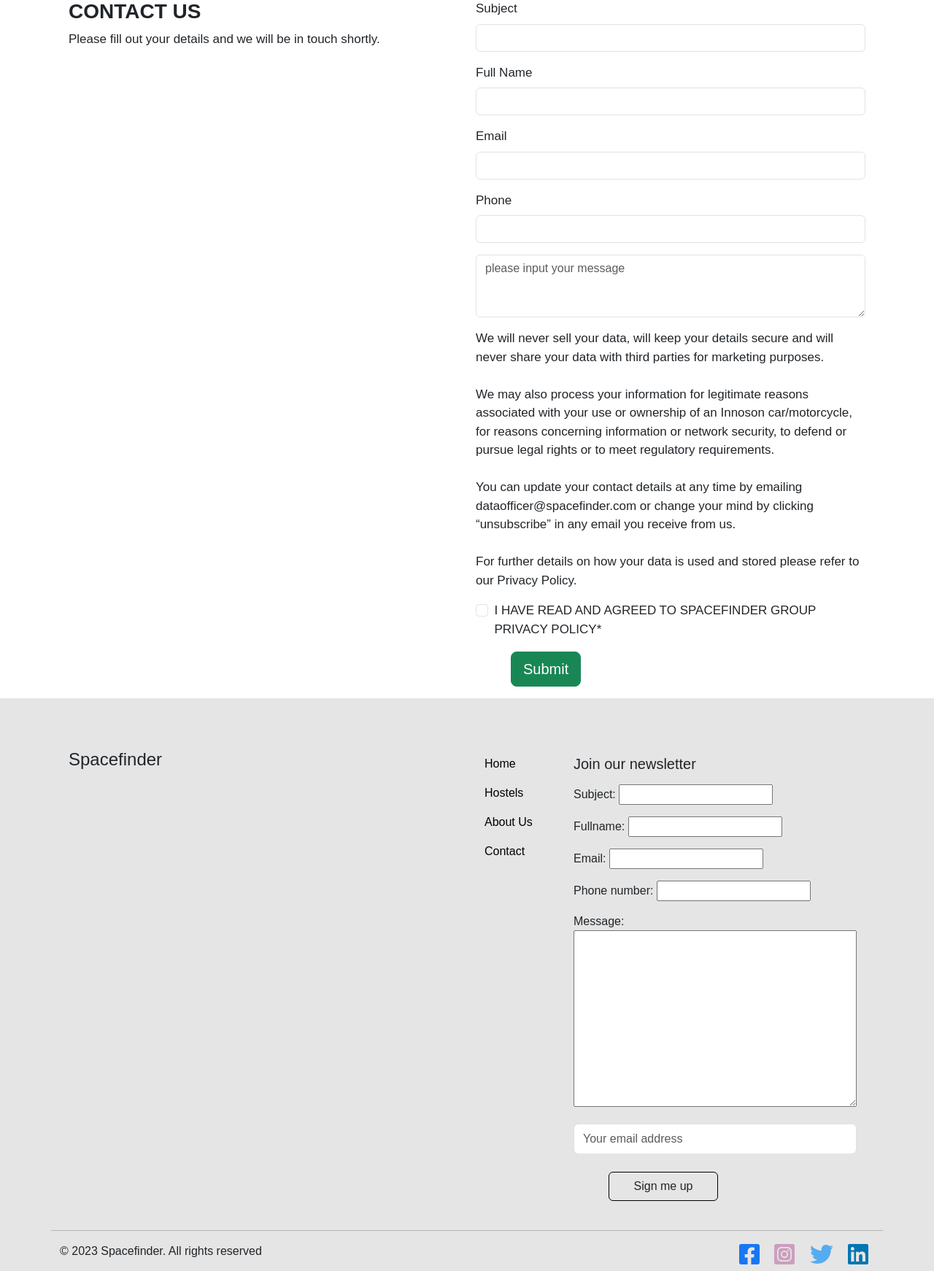
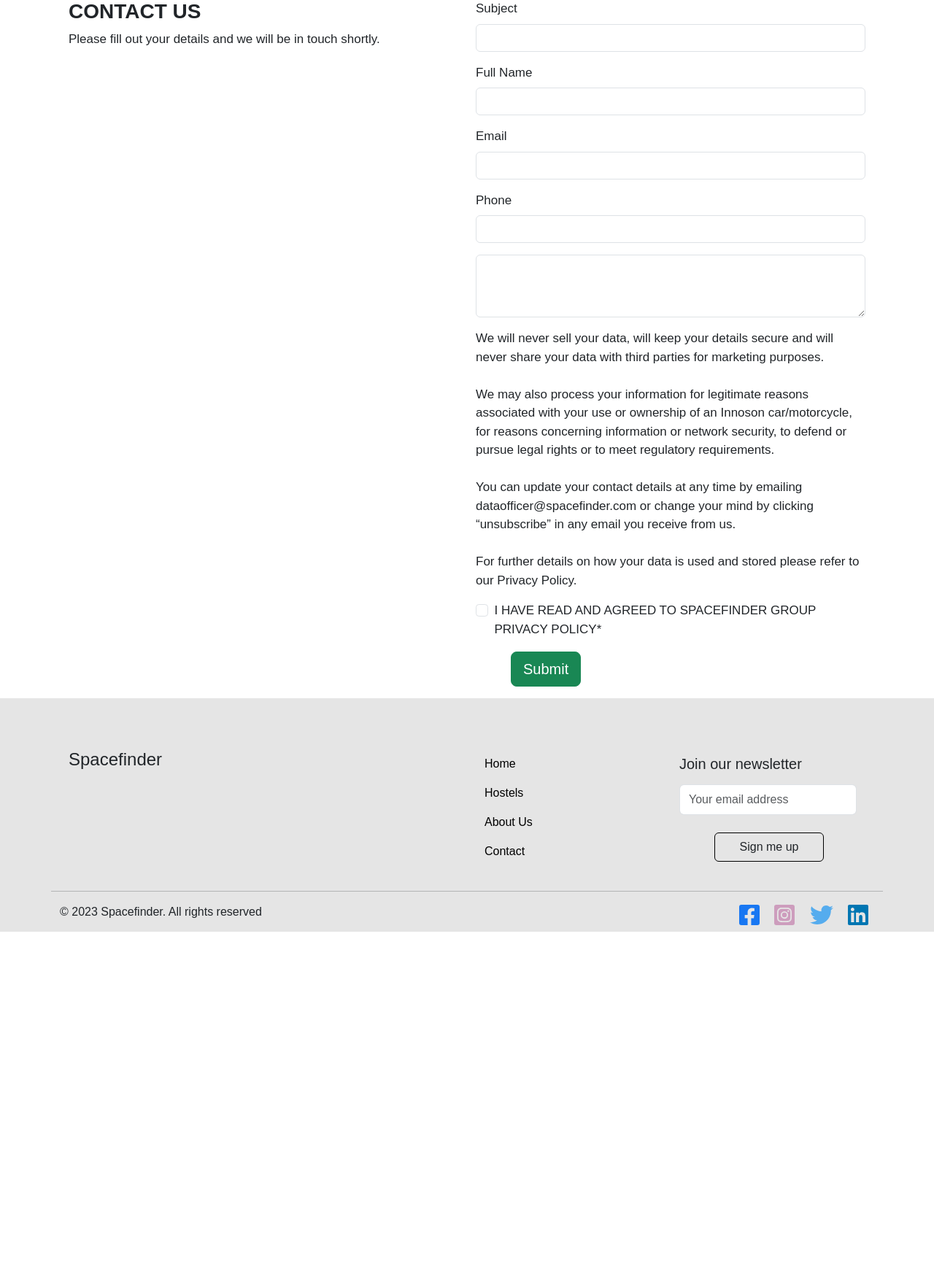
Before and after one commit to Ade1damola/spacefinder, a Django app: page /contact/ in a window 1280 px wide. Shown: the part 757-2499 px from the top of the page at 73% size. After the commit the page ends 2034 px from the top, so only its background shows below. Run offline with Django 4.2, Linux system fonts and the light colour scheme; some libraries are stand-ins or nearby versions.

Commit message:
unverified changes

```diff
--- a/base/templates/base/confirm_pay.html
+++ b/base/templates/base/confirm_pay.html
@@ -8,6 +8,7 @@
     <div class="confirm d-flex justify-content-around">
         <div class="pay_left">
             <form class="container">
+              {% csrf_token %}
               <div class="mb-4">
                 <select class="form-select">
                   <option>Credit or Debit</option>
--- a/base/templates/base/contact.html
+++ b/base/templates/base/contact.html
@@ -15,29 +15,34 @@
               {% csrf_token %}
                 <div class="mb-3">
                   <label for="exampleFormControlInput1" class="form-label">Subject</label>
-                  <input type="text" class="form-control">
+                  <input type="text" class="form-control" name="subject" required>
                 </div><div class="mb-3">
                   <label for="exampleFormControlInput1" class="form-label">Full Name</label>
-                  <input type="text" class="form-control">
+                  <input type="text" class="form-control" name="fullname">
                 </div><div class="mb-3">
                   <label for="exampleFormControlInput1" class="form-label">Email</label>
-                  <input type="email" class="form-control">
+                  <input type="email" class="form-control" name="email" required>
                 </div>
                 <div class="mb-3">
                   <label for="exampleFormControlInput1" class="form-label">Phone</label>
-                  <input type="text" class="form-control" minlength="11" maxlength="11">
+                  <input type="tel" class="form-control" minlength="11" maxlength="11" name="phone_number">
                 </div>
                 <div class="mb-3">
                   <!-- <label for="exampleFormControlTextarea1" class="form-label">Example textarea</label> -->
-                  <textarea class="form-control" rows="3" cols="10" placeholder="please input your message"></textarea>
+                  <textarea class="form-control" rows="3" cols="10" placeholder="please input your message" name="message" required>
+                  </textarea>
                 </div>
               <div class="mb-3">
                 <p>
-                We will never sell your data, will keep your details secure and will never share your data with third parties for marketing purposes.
+                We will never sell your data, will keep your details secure and will never share your data with third parties for
+                 marketing purposes.
                 <br><br>
-                We may also process your information for legitimate reasons associated with your use or ownership of an Innoson car/motorcycle, for reasons concerning information or network security, to defend or pursue legal rights or to meet regulatory requirements.
+                We may also process your information for legitimate reasons associated with your use or ownership of an Innoson
+                 car/motorcycle, for reasons concerning information or network security, to defend or pursue legal rights or to meet
+                  regulatory requirements.
                 <br><br>
-                You can update your contact details at any time by emailing dataofficer@spacefinder.com or change your mind by clicking “unsubscribe” in any email you receive from us.
+                You can update your contact details at any time by emailing dataofficer@spacefinder.com or change your mind by clicking
+                 “unsubscribe” in any email you receive from us.
                 <br><br>
                 For further details on how your data is used and stored please refer to our Privacy Policy.
                 </p>
@@ -45,7 +50,8 @@
               <div class="mb-3">
                 <div class="form-check form-check-inline">
                     <input class="form-check-input" type="checkbox" required>
-                    <label class="form-check-label" for="inlineCheckbox1">I HAVE READ AND AGREED TO SPACEFINDER GROUP PRIVACY POLICY*</label>
+                    <label class="form-check-label" for="inlineCheckbox1">I HAVE READ AND AGREED TO SPACEFINDER GROUP
+                       PRIVACY POLICY*</label>
                 </div>
               </div>
               <div class="mb-3 d-flex align-self-end ms-5">
--- a/base/views.py
+++ b/base/views.py
@@ -8,7 +8,6 @@
 from django.contrib.auth.forms import UserCreationForm
 from .forms import UserForm, SpaceForm, ContactForm, NewsletterSubscriptionForm
 from .models import Space, Message, School, NewsletterSubscription, UserRating, ContactFormSubmission
-from .models import UserRating
 
 
 # Create your views here.
@@ -277,3 +276,9 @@
     context = {'spaces': spaces, 'space_count': space_count, 'schools': schools,
                 'space_messages': space_messages}
     return render(request, 'base/hostel.html', context)
+
+
+def search(request):
+    location = request.GET.get('location', 'on-campus')
+    gender = request.GET.get('gender', 'male')
+    hostel = request.GET.get('hostel', 'mariere')
--- a/templates/footer.html
+++ b/templates/footer.html
@@ -18,7 +18,6 @@
             <h5 class="py-2">Join our newsletter</h5>
             <form method="post" action="{% url 'newsletter_subscription' %}">
               {% csrf_token %}
-              {{form.as_p}}
                 <input type="email" name="email" class="form-control py-2" placeholder="Your email address" required>
                 <button type="submit" class="btn border border-black my-4 ms-5 sign ">Sign me up</button>
             </form>
```
Also changed, not shown: base/templates/base/home.html (+11 -11 lines), db.sqlite3.
